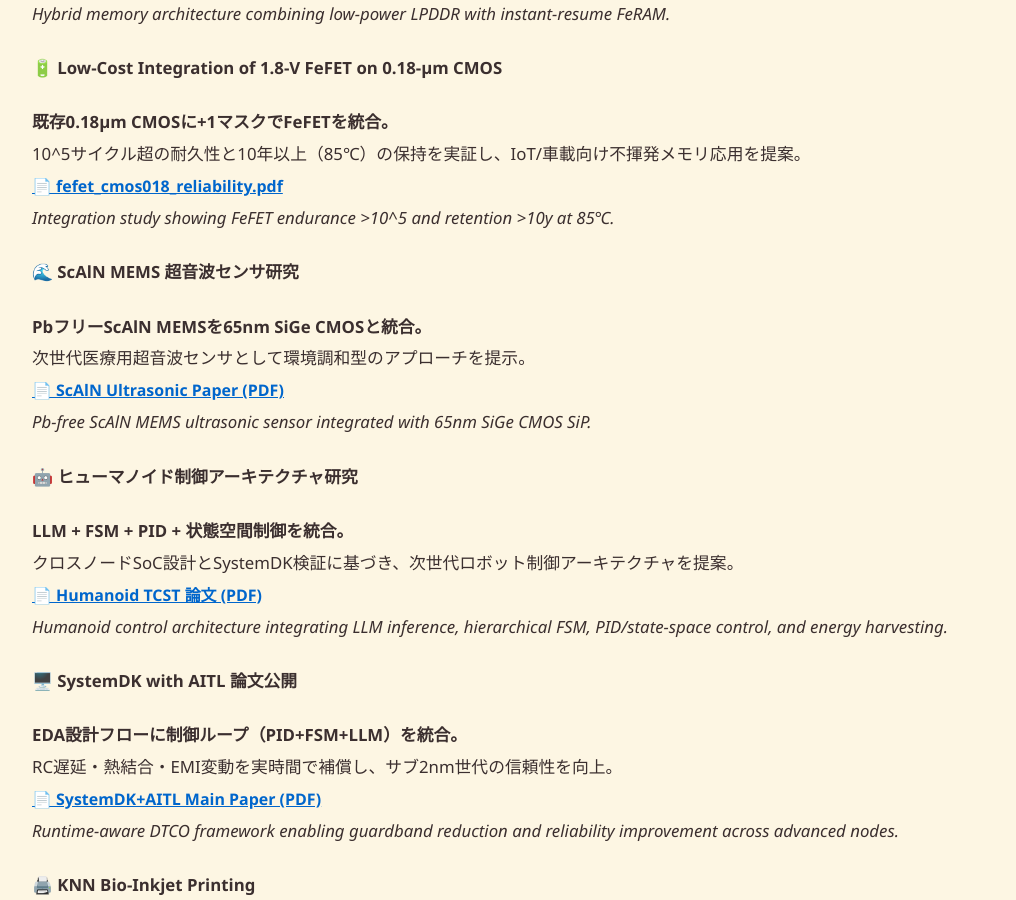
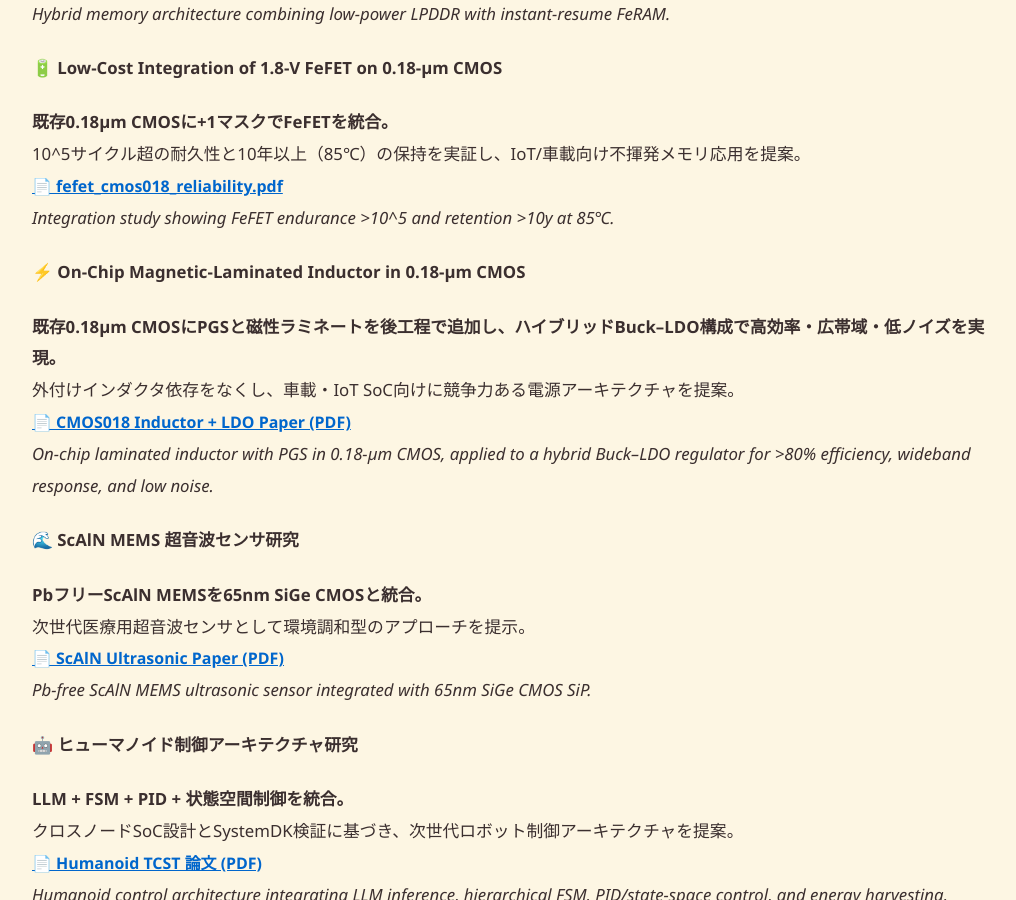
Before and after one commit to Samizo-AITL/Samizo-AITL.github.io, a Jekyll site: the page built from about/career-summary/index.md, in a window 1280 px wide and 900 px high, scrolled down 3320 px. Shown: the whole window, without its empty margins (118-1134 px from the left). Built offline with Jekyll 4.4.1, drawn with Linux system fonts in a browser that asks for light colours.

Commit message:
Update index.md

```diff
--- a/about/career-summary/index.md
+++ b/about/career-summary/index.md
@@ -116,6 +116,12 @@ EDAに制御理論を導入し、サブ2nm世代での信号遅延・熱問題
 [📄 fefet_cmos018_reliability.pdf](./docs/fefet_cmos018_reliability.pdf)
 *Integration study showing FeFET endurance >10^5 and retention >10y at 85℃.*
 
+#### ⚡ On-Chip Magnetic-Laminated Inductor in 0.18-µm CMOS
+**既存0.18µm CMOSにPGSと磁性ラミネートを後工程で追加し、ハイブリッドBuck–LDO構成で高効率・広帯域・低ノイズを実現。**
+外付けインダクタ依存をなくし、車載・IoT SoC向けに競争力ある電源アーキテクチャを提案。
+[📄 CMOS018 Inductor + LDO Paper (PDF)](./docs/cmos018_inductor_ldo.pdf)
+*On-chip laminated inductor with PGS in 0.18-µm CMOS, applied to a hybrid Buck–LDO regulator for >80% efficiency, wideband response, and low noise.*
+
 #### 🌊 ScAlN MEMS 超音波センサ研究
 **PbフリーScAlN MEMSを65nm SiGe CMOSと統合。**
 次世代医療用超音波センサとして環境調和型のアプローチを提示。
```
